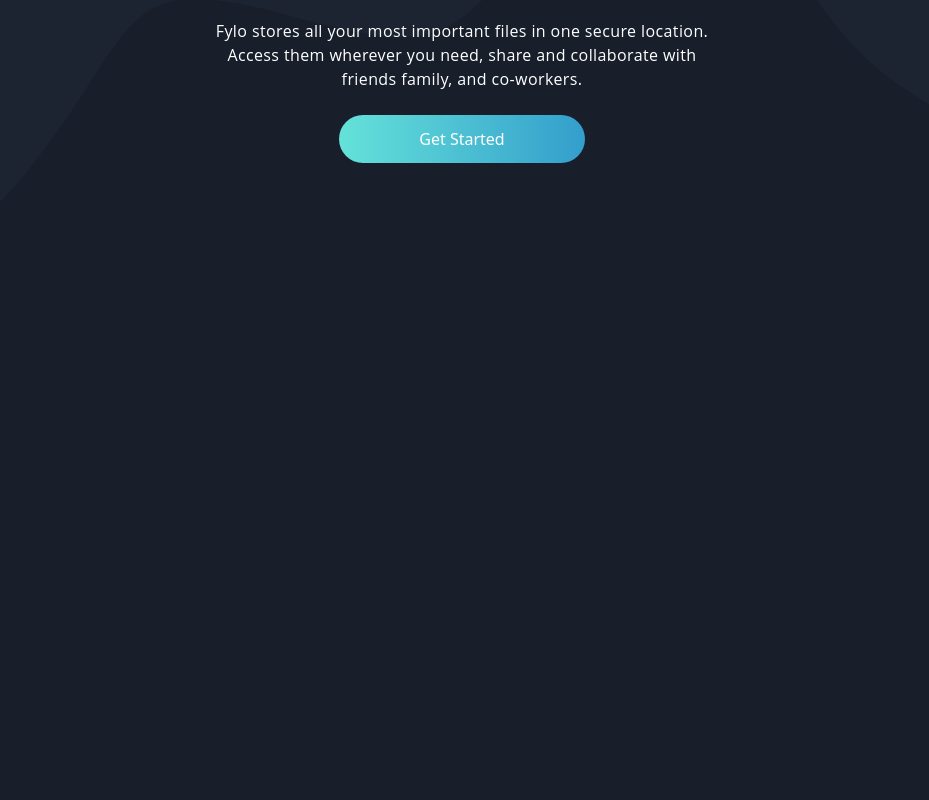
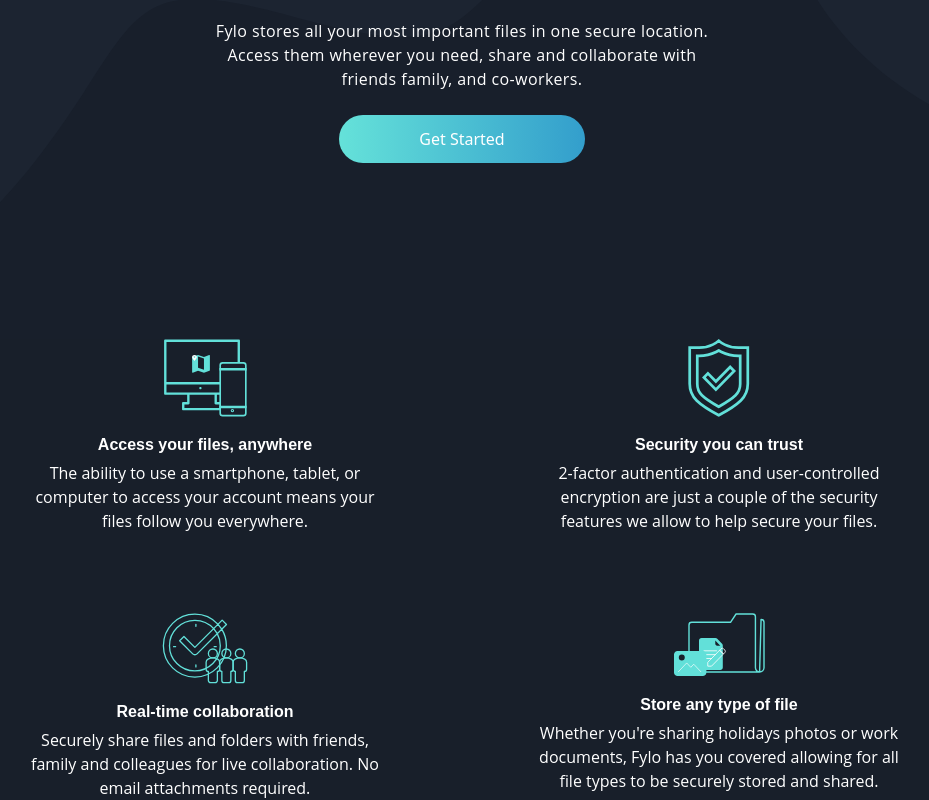
Before and after one commit to karvaroz/fylo-react-tailwind, a React (Create React App) app: page / in a window 1280 px wide. Shown: the part 671-1471 px from the top of the page, without its empty margins (178-1107 px from the left). Before the commit the page ends 1010 px from the top, so only its background shows below. Built offline with nearby package versions, Linux system fonts and the light colour scheme.

Commit message:
Seccion benefits

```diff
--- a/public/index.html
+++ b/public/index.html
@@ -2,14 +2,14 @@
 <html lang="en">
   <head>
     <meta charset="utf-8" />
-    <link rel="icon" href="%PUBLIC_URL%/favicon-32x32.png" />
+    <link rel="icon" href="%PUBLIC_URL%/images/favicon-32x32.png" />
     <meta name="viewport" content="width=device-width, initial-scale=1" />
     <meta name="theme-color" content="#000000" />
     <meta
       name="description"
       content="Web site created using create-react-app"
     />
-    <link rel="apple-touch-icon" href="%PUBLIC_URL%/favicon-32x32.png" />
+    <link rel="apple-touch-icon" href="%PUBLIC_URL%/images/favicon-32x32.png" />
     <title>Fylo React App</title>
   </head>
   <body>
--- a/src/components/Benefits.jsx
+++ b/src/components/Benefits.jsx
@@ -0,0 +1,51 @@
+import React from 'react'
+
+const Benefits = () => {
+  return (
+      <section id="one" className="px-2 pt-16 md:pt-0">
+          <div className="container mx-auto w-3/4">
+              <div className="grid grid-cols-1 md:grid-cols-2 gap-20">
+                  <div className="text-center w-10/12 mx-auto">
+                      <img className="mx-auto" src="/images/icon-access-anywhere.svg" alt="access-anywhere" />
+                      <h3 className="font-bold mt-4">Access your files, anywhere</h3>
+                      <p className="mt-1">
+                          The ability to use a smartphone, tablet, or computer to access your account means your files
+                          follow you everywhere.
+                      </p>
+                  </div>
+                  <div className="text-center w-11/12 mx-auto">
+                      <img
+                          className="mx-auto"
+                          src="images/icon-security.svg"
+                          style={{ height: "78px", width: "auto"}}
+                          alt="security"
+                      />
+                      <h3 className="font-bold mt-4">Security you can trust</h3>
+                      <p className="px-2 mt-1">
+                          2-factor authentication and user-controlled encryption are just a couple of the security
+                          features we allow to help secure your files.
+                      </p>
+                  </div>
+                  <div className="text-center w-10/12 mx-auto">
+                      <img className="mx-auto" src="/images/icon-collaboration.svg" alt="collaboration" />
+                      <h3 className="font-bold mt-4">Real-time collaboration</h3>
+                      <p className="mt-1">
+                          Securely share files and folders with friends, family and colleagues for live collaboration. No
+                          email attachments required.
+                      </p>
+                  </div>
+                  <div className="text-center w-10/12 mx-auto">
+                      <img className="mx-auto" src="/images/icon-any-file.svg" alt="any-file" />
+                      <h3 className="font-bold mt-4">Store any type of file</h3>
+                      <p className="mt-1">
+                          Whether you're sharing holidays photos or work documents, Fylo has you covered allowing for all
+                          file types to be securely stored and shared.
+                      </p>
+                  </div>
+              </div>
+          </div>
+      </section>
+  )
+}
+
+export default Benefits
--- a/src/containers/App.jsx
+++ b/src/containers/App.jsx
@@ -1,10 +1,14 @@
 import React from 'react'
+import Benefits from '../components/Benefits'
 import Header from "../components/Header"
 
 
 const App = () => {
   return (
+    <>
       <Header />
+      <Benefits />
+    </>
   )
 }
 
```
Also changed, not shown: src/index.css (line endings or trailing spaces).
